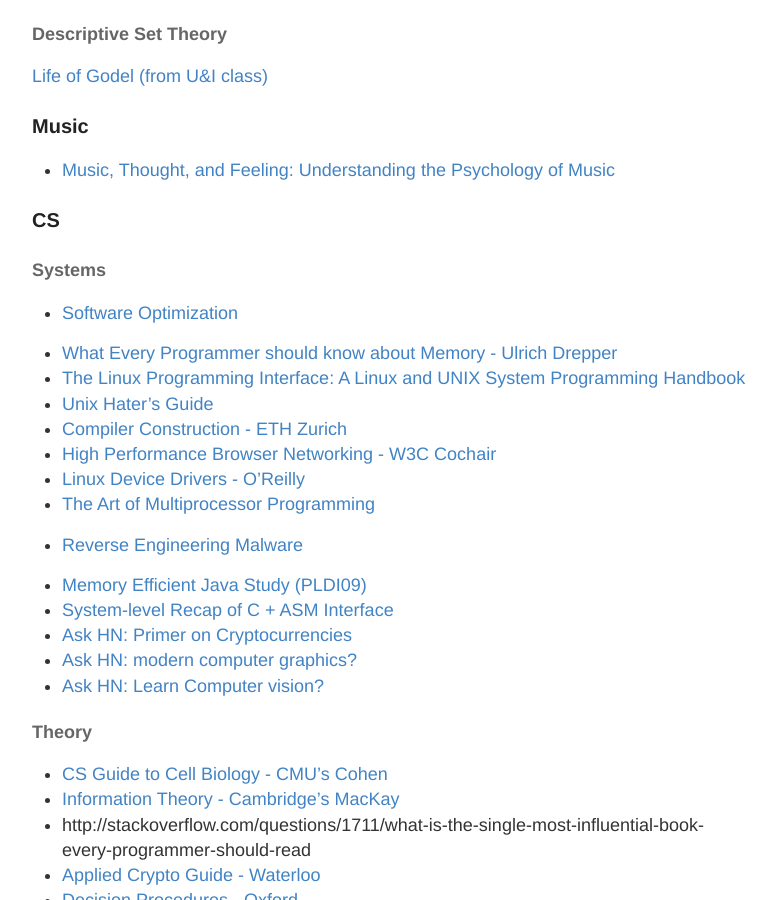
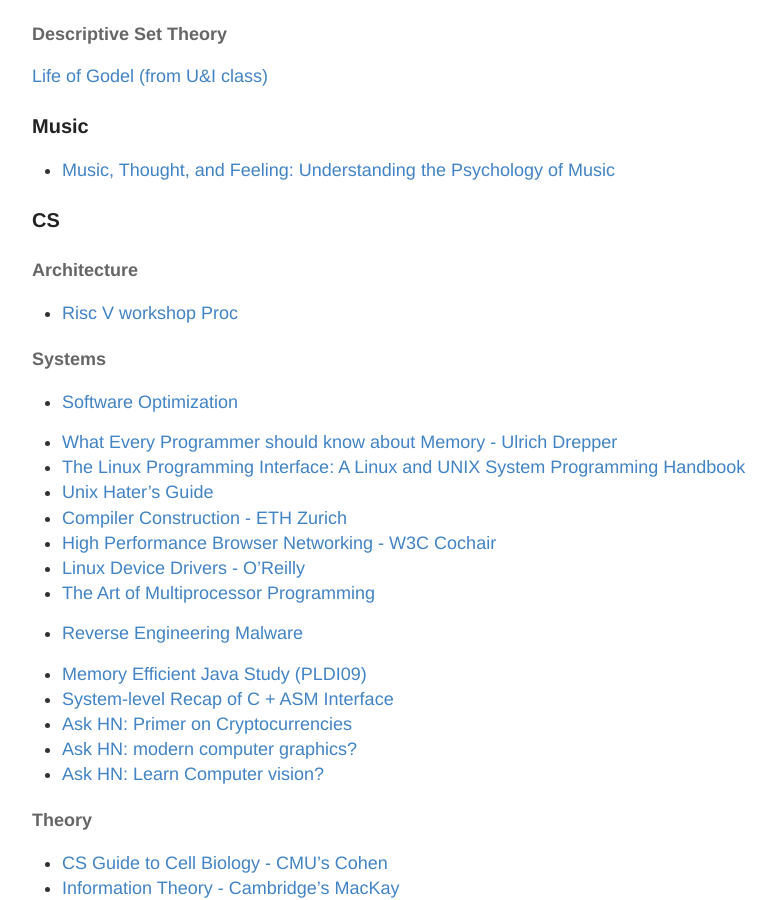
Before and after one commit to RONNCC/ronncc.github, a Jekyll site: the page built from _posts/2015-12-25-ReadingList.md, in a window 1280 px wide and 900 px high, scrolled down 2657 px. Shown: the whole window, without its empty margins (248-1024 px from the left). Built offline with Jekyll 4.4.1, drawn with Linux system fonts in a browser that asks for light colours; comment, search, counter and statistics services are not loaded.

Commit message:
Updated 2015-12-25-ReadingList.md

```diff
--- a/_posts/2015-12-25-ReadingList.md
+++ b/_posts/2015-12-25-ReadingList.md
@@ -115,6 +115,9 @@
 
 ### CS
 
+#### Architecture
+- [Risc V workshop Proc](https://riscv.org/2017/05/6th-risc-v-workshop-proceedings/)
+
 #### Systems
 
 - [Software Optimization](http://agner.org/optimize/)
```
